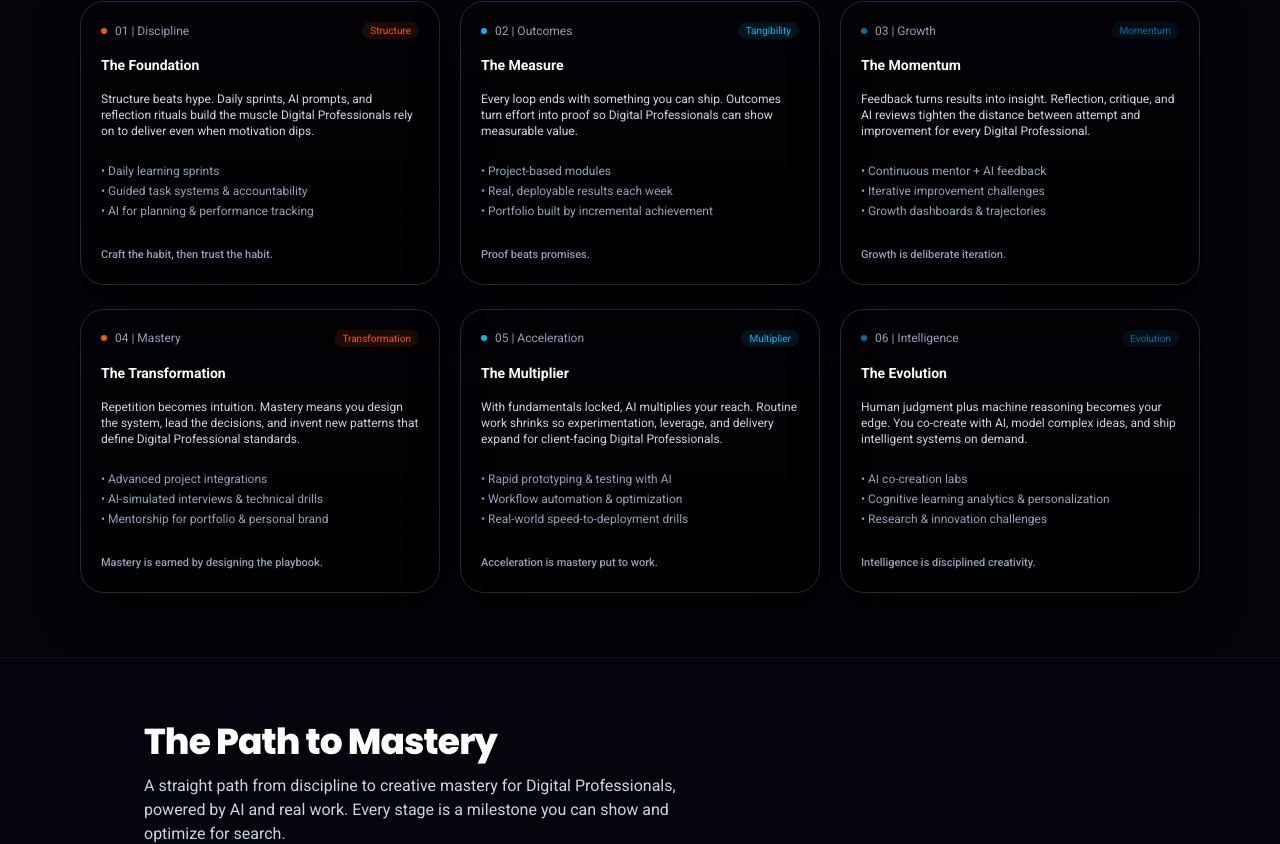
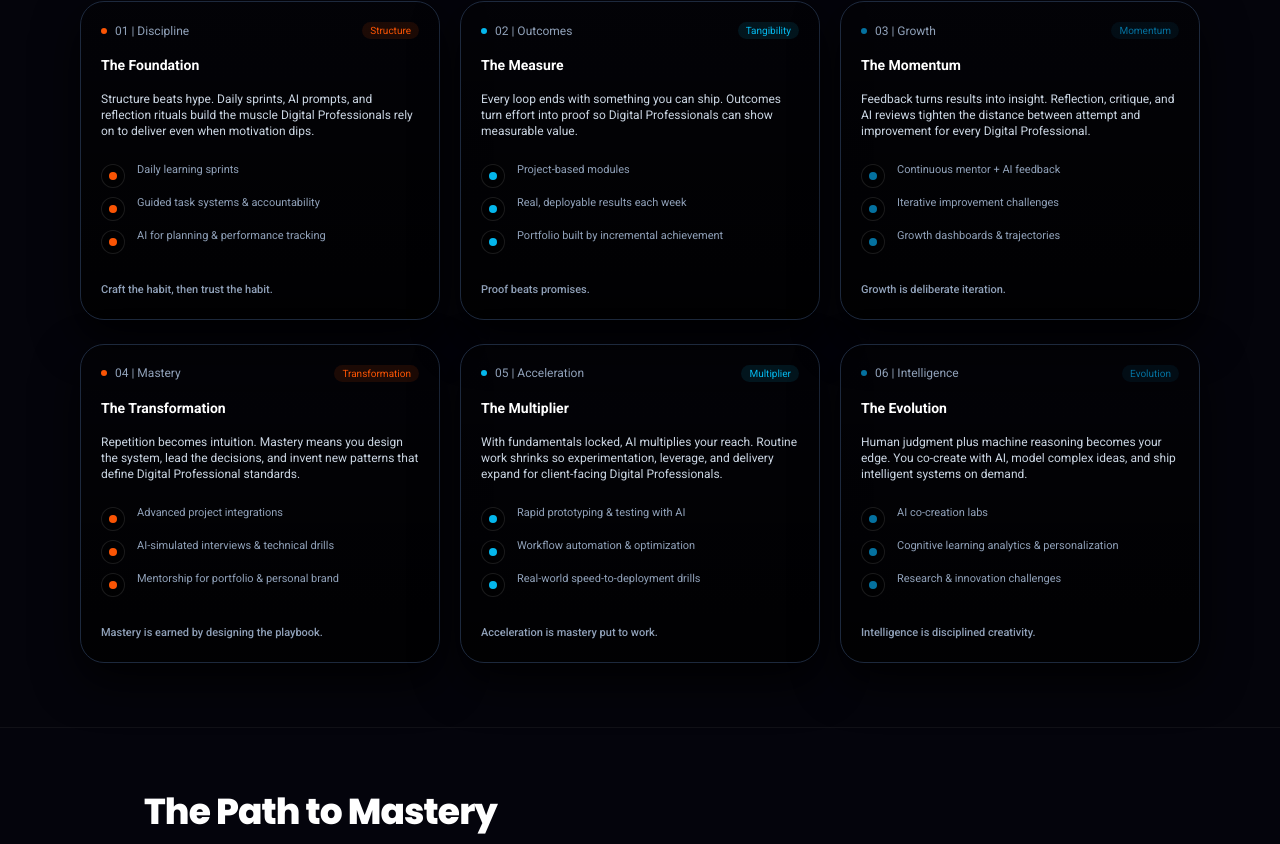
Before and after one commit to LiveLifeWithLove/dogmai, a Next.js app: page / in a window 1280 px wide. Shown: the part 2180-3024 px from the top of the page. Built offline with nearby package versions, Linux system fonts and the light colour scheme.

Commit message:
feat: update

```diff
--- a/app/components/JourneySection.tsx
+++ b/app/components/JourneySection.tsx
@@ -8,6 +8,7 @@ const tags = [
 type JourneyCard = {
   id: string;
   dotClass: string;
+  bulletDotClass: string;
   badgeClass: string;
   badge: string;
   title: string;
@@ -20,6 +21,7 @@ const journeyCards: JourneyCard[] = [
   {
     id: "01 | Discipline",
     dotClass: "bg-intl-orange",
+    bulletDotClass: "bg-intl-orange",
     badgeClass: "bg-intl-orange/10 text-intl-orange",
     badge: "Structure",
     title: "The Foundation",
@@ -27,14 +29,15 @@ const journeyCards: JourneyCard[] = [
     description:
       "Structure beats hype. Daily sprints, AI prompts, and reflection rituals build the muscle Digital Professionals rely on to deliver even when motivation dips.",
     bullets: [
-      "&bull; Daily learning sprints",
-      "&bull; Guided task systems & accountability",
-      "&bull; AI for planning & performance tracking",
+      "Daily learning sprints",
+      "Guided task systems & accountability",
+      "AI for planning & performance tracking",
     ],
   },
   {
     id: "02 | Outcomes",
     dotClass: "bg-cerulean",
+    bulletDotClass: "bg-cerulean",
     badgeClass: "bg-cerulean/10 text-cerulean",
     badge: "Tangibility",
     title: "The Measure",
@@ -42,14 +45,15 @@ const journeyCards: JourneyCard[] = [
     description:
       "Every loop ends with something you can ship. Outcomes turn effort into proof so Digital Professionals can show measurable value.",
     bullets: [
-      "&bull; Project-based modules",
-      "&bull; Real, deployable results each week",
-      "&bull; Portfolio built by incremental achievement",
+      "Project-based modules",
+      "Real, deployable results each week",
+      "Portfolio built by incremental achievement",
     ],
   },
   {
     id: "03 | Growth",
     dotClass: "bg-allports",
+    bulletDotClass: "bg-allports",
     badgeClass: "bg-allports/10 text-allports",
     badge: "Momentum",
     title: "The Momentum",
@@ -57,14 +61,15 @@ const journeyCards: JourneyCard[] = [
     description:
       "Feedback turns results into insight. Reflection, critique, and AI reviews tighten the distance between attempt and improvement for every Digital Professional.",
     bullets: [
-      "&bull; Continuous mentor + AI feedback",
-      "&bull; Iterative improvement challenges",
-      "&bull; Growth dashboards & trajectories",
+      "Continuous mentor + AI feedback",
+      "Iterative improvement challenges",
+      "Growth dashboards & trajectories",
     ],
   },
   {
     id: "04 | Mastery",
     dotClass: "bg-intl-orange",
+    bulletDotClass: "bg-intl-orange",
     badgeClass: "bg-intl-orange/10 text-intl-orange",
     badge: "Transformation",
     title: "The Transformation",
@@ -72,14 +77,15 @@ const journeyCards: JourneyCard[] = [
     description:
       "Repetition becomes intuition. Mastery means you design the system, lead the decisions, and invent new patterns that define Digital Professional standards.",
     bullets: [
-      "&bull; Advanced project integrations",
-      "&bull; AI-simulated interviews & technical drills",
-      "&bull; Mentorship for portfolio & personal brand",
+      "Advanced project integrations",
+      "AI-simulated interviews & technical drills",
+      "Mentorship for portfolio & personal brand",
     ],
   },
   {
     id: "05 | Acceleration",
     dotClass: "bg-cerulean",
+    bulletDotClass: "bg-cerulean",
     badgeClass: "bg-cerulean/10 text-cerulean",
     badge: "Multiplier",
     title: "The Multiplier",
@@ -87,14 +93,15 @@ const journeyCards: JourneyCard[] = [
     description:
       "With fundamentals locked, AI multiplies your reach. Routine work shrinks so experimentation, leverage, and delivery expand for client-facing Digital Professionals.",
     bullets: [
-      "&bull; Rapid prototyping & testing with AI",
-      "&bull; Workflow automation & optimization",
-      "&bull; Real-world speed-to-deployment drills",
+      "Rapid prototyping & testing with AI",
+      "Workflow automation & optimization",
+      "Real-world speed-to-deployment drills",
     ],
   },
   {
     id: "06 | Intelligence",
     dotClass: "bg-allports",
+    bulletDotClass: "bg-allports",
     badgeClass: "bg-allports/10 text-allports",
     badge: "Evolution",
     title: "The Evolution",
@@ -102,9 +109,9 @@ const journeyCards: JourneyCard[] = [
     description:
       "Human judgment plus machine reasoning becomes your edge. You co-create with AI, model complex ideas, and ship intelligent systems on demand.",
     bullets: [
-      "&bull; AI co-creation labs",
-      "&bull; Cognitive learning analytics & personalization",
-      "&bull; Research & innovation challenges",
+      "AI co-creation labs",
+      "Cognitive learning analytics & personalization",
+      "Research & innovation challenges",
     ],
   },
 ];
@@ -125,9 +132,14 @@ function JourneyCardView({ card }: { card: JourneyCard }) {
       </div>
       <h3 className="text-sm font-semibold text-white">{card.title}</h3>
       <p className="text-xs text-slate-300">{card.description}</p>
-      <ul className="mt-2 space-y-1 text-xs text-slate-400">
+      <ul className="mt-2 space-y-2 text-xs text-slate-400">
         {card.bullets.map((bullet) => (
-          <li key={bullet} dangerouslySetInnerHTML={{ __html: bullet }} />
+          <li key={bullet} className="flex items-start gap-3 text-[11px]">
+            <span className="mt-[1px] flex h-6 w-6 items-center justify-center rounded-full border border-white/10 bg-black/50">
+              <span className={`h-2 w-2 rounded-full ${card.bulletDotClass}`} />
+            </span>
+            <span>{bullet}</span>
+          </li>
         ))}
       </ul>
       <p className="mt-3 text-[11px] font-medium text-slate-400">
--- a/app/components/OutcomesSection.tsx
+++ b/app/components/OutcomesSection.tsx
@@ -103,7 +103,7 @@ export default function OutcomesSection() {
               <ul className="mt-3 space-y-3 text-xs text-slate-300">
                 {leaveWithItems.map((item) => (
                   <li className="flex items-start gap-3" key={item.title}>
-                    <span className="mt-[2px] flex h-8 w-8 items-center justify-center rounded-full border border-white/10 bg-black/40">
+                    <span className="mt-[2px] flex h-8 w-8 shrink-0 items-center justify-center rounded-full border border-white/10 bg-black/40">
                       <span
                         className={`h-2.5 w-2.5 rounded-full ${item.color}`}
                       />
@@ -150,7 +150,7 @@ export default function OutcomesSection() {
                   className="flex items-start gap-3 rounded-2xl border border-slate-800/50 bg-black/50 px-3 py-3"
                 >
                   <div
-                    className={`mt-1 flex h-10 w-10 items-center justify-center rounded-full text-[12px] font-bold ${track.color}`}
+                    className={`mt-1 flex h-10 w-10 shrink-0 items-center justify-center rounded-full text-[12px] font-bold ${track.color}`}
                   >
                     {track.number}
                   </div>
```
